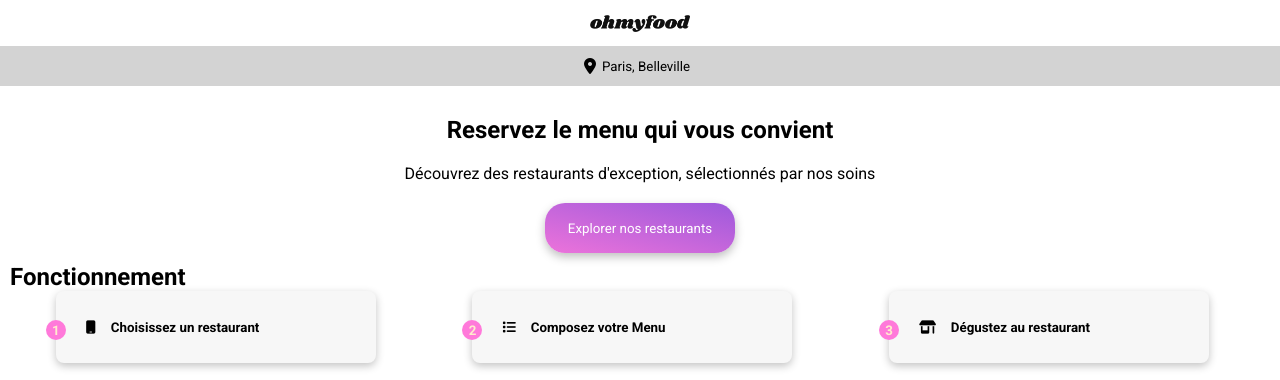
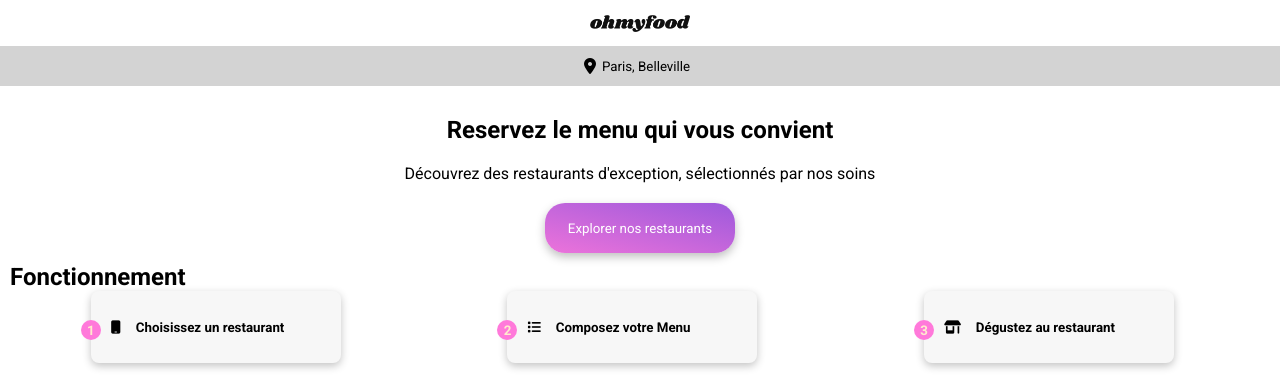
Before and after one commit to POYPOY75005/Projet_4, a plain HTML site: page index.html in a window 1280 px wide. Shown: the top 380 px of the page. Drawn offline with Linux system fonts and the light colour scheme; a web font is replaced by a local one.

Commit message:
correction bug affichage à cause de la taille du loader

```diff
--- a/responsive.css
+++ b/responsive.css
@@ -102,10 +102,10 @@
   box-shadow: rgba(0, 0, 0, 0.24) 0px 3px 8px;
   display: flex;
   align-items: center;
-  padding-left: 30px;
+  padding-left: 20px;
   gap: 15px;
   height: 72px;
-  width: 320px;
+  width: 250px;
   margin: auto;
 }
 
@@ -372,7 +372,7 @@ footer ul li i {
   position: fixed;
   top: 0px;
   left: 0px;
-  width: 100%;
+  width: 99%;
   height: 100%;
   background-color: white;
   display: flex;
```
